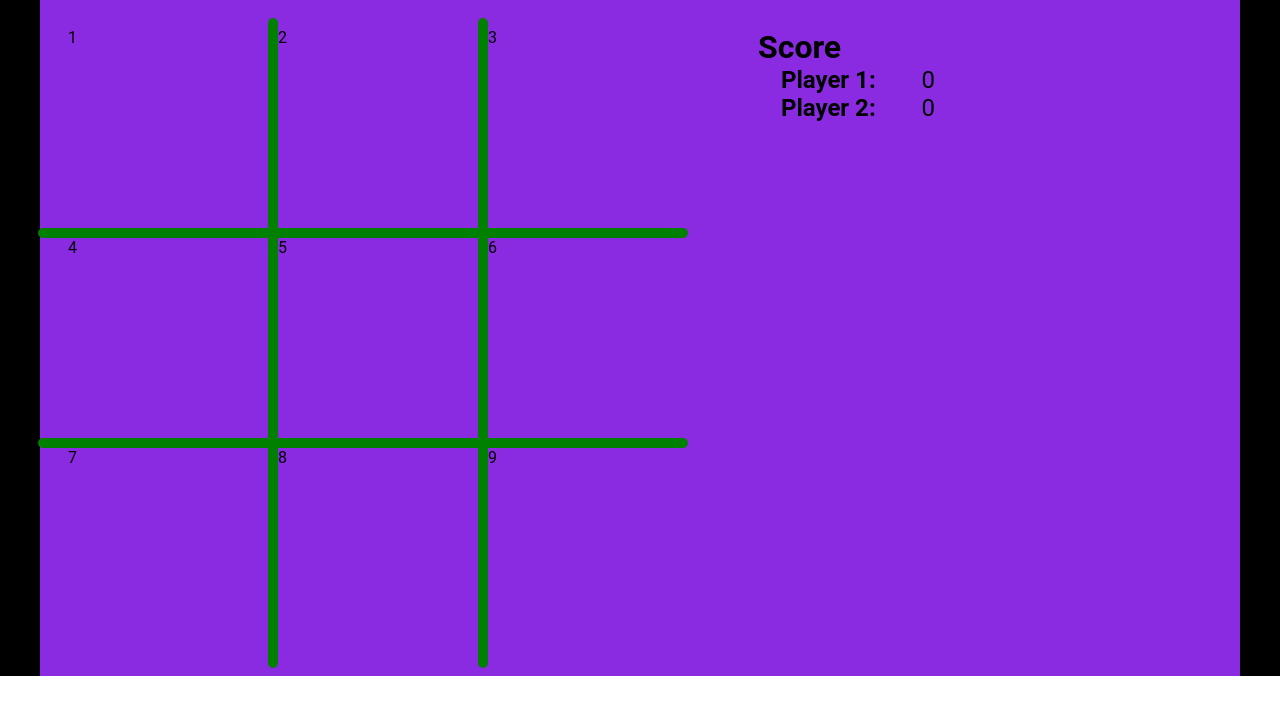
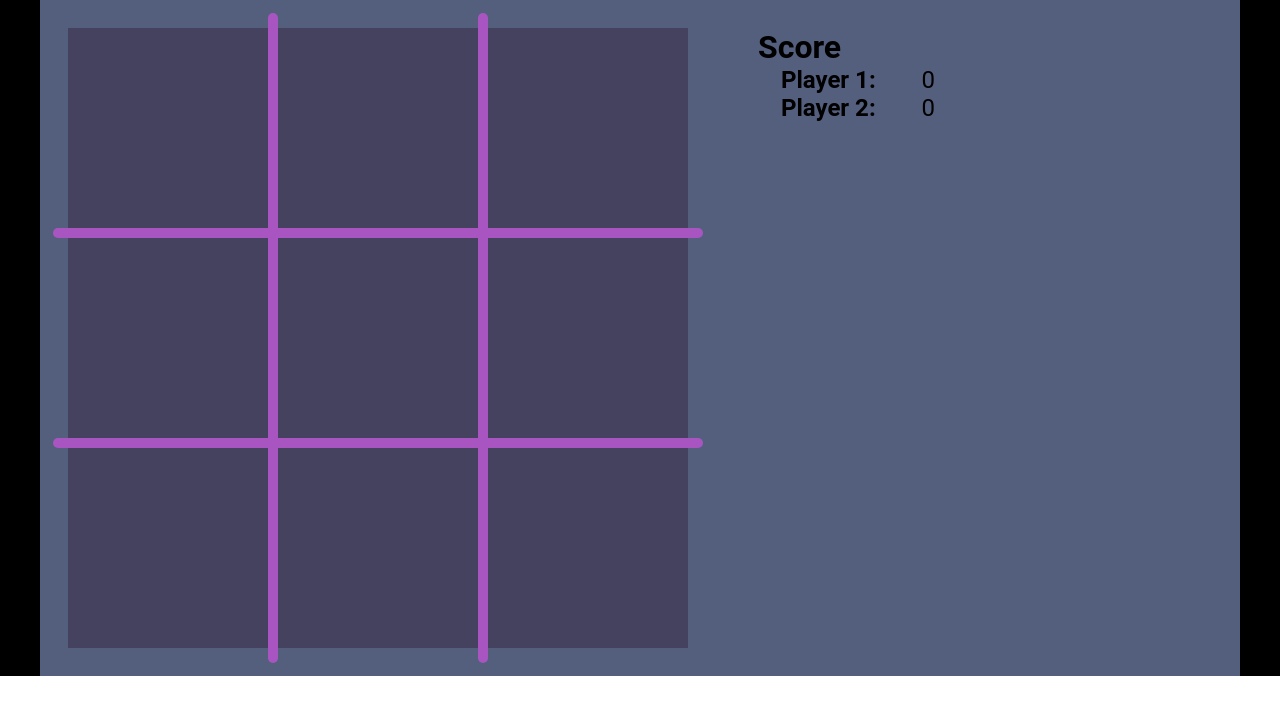
Before and after one commit to vmd94work/tic-tac, a React (Create React App) app: page / in a window 1280 px wide. Shown: the top 714 px of the page. Built offline with nearby package versions, Linux system fonts and the light colour scheme.

Commit message:
add square click funtion

```diff
--- a/package.json
+++ b/package.json
@@ -34,5 +34,9 @@
       "last 1 firefox version",
       "last 1 safari version"
     ]
-  }
+  },
+  "description": "This project was bootstrapped with [Create React App](https://github.com/facebook/create-react-app).",
+  "main": "index.js",
+  "author": "",
+  "license": "ISC"
 }
--- a/src/App.css
+++ b/src/App.css
@@ -15,29 +15,66 @@ li {
   display: flex;
   width: 1200px;
   padding: 0.5rem;
-  background-color: blueviolet;
+  background-color: #545f7d;
 }
+
+
+
+
+/* board */
 .board {
   width: 620px;
   height: 620px;
   margin: 20px;
   position: relative;
+  background-color: #44425e;
 }
 .board__items {
   display: grid;
   grid-template-columns: repeat(3, 1fr);
   grid-template-rows: repeat(3, 1fr);
-  grid-column-gap: 10px;
+  grid-column-gap: 9px;
   grid-row-gap: 10px;
-  z-index: 10;
+  position: relative;
+  cursor: pointer;
 }
-.board__item {
-  width: 200px;
-  height: 200px;
+
+.grid__block {
+  position: relative;
 }
-.board__item:hover {
-  background-color: aqua;
+.vertical {
+  display: flex;
+  flex-direction: row;
+  position: absolute;
+  top: -15px;
+  left: 200px;
 }
+.vl:nth-last-child(n + 2) {
+  border-left: 10px solid #a855c1;
+  margin-right: 200px;
+  height: 650px;
+  border-radius: 10px;
+}
+.horizontal {
+  display: flex;
+  flex-direction: row;
+  position: absolute;
+  transform: rotate(90deg);
+  top: 85px;
+  left: 100px;
+}
+.hz:nth-last-child(n + 2) {
+  border-left: 10px solid #a855c1;
+  height: 650px;
+  margin-right: 200px;
+  border-radius: 10px;
+}
+
+
+
+
+
+/* players */
 .players__block {
   margin: 20px 50px;
 }
@@ -52,34 +89,3 @@ li {
 .player__score {
   font-size: 1.5rem;
 }
-.board__grid {
-  position: relative;
-}
-.vertical {
-  display: flex;
-  flex-direction: row;
-  position: absolute;
-  top: -10px;
-  left: 200px;
-}
-.vl:nth-last-child(n + 2) {
-  border-left: 10px solid green;
-  margin-right: 200px;
-  height: 650px;
-  border-radius: 10px;
-}
-.horizontal {
-  display: flex;
-  flex-direction: row;
-  position: absolute;
-  transform: rotate(90deg);
-  top: 85px;
-  left: 85px;
-}
-
-.hz:nth-last-child(n + 2) {
-  border-left: 10px solid green;
-  height: 650px;
-  margin-right: 200px;
-  border-radius: 10px;
-}
--- a/src/App.js
+++ b/src/App.js
@@ -1,12 +1,21 @@
 import React from "react";
 import "./App.css";
+import Square from "./component/Square/Square";
+/* import Tac from './component/Tac/Tac.js'
+import Tic from './component/Tic/Tic.js' */
 
 function App() {
+
+/* const handleClick = () =>{
+  alert ('click')
+} */
+
   return (
     <div className="wrapper">
       <div className="game">
         <div className="board">
           <div className="board__grid">
+            <div className = 'grid__block'>
               <div className="vertical">
                 <div className="vl"></div>
                 <div className="vl"></div>
@@ -18,17 +27,18 @@ function App() {
                 <div className="hz"></div>
               </div>
             </div>
-          <ul className="board__items">
-            <li className="board__item">1</li>
-            <li className="board__item">2</li>
-            <li className="board__item">3</li>
-            <li className="board__item">4</li>
-            <li className="board__item">5</li>
-            <li className="board__item">6</li>
-            <li className="board__item">7</li>
-            <li className="board__item">8</li>
-            <li className="board__item">9</li>
-          </ul>
+          </div>
+          <div className="board__items">
+            <Square num={0} />
+            <Square num={1} />
+            <Square num={2} />
+            <Square num={3} />
+            <Square num={4} />
+            <Square num={5} />
+            <Square num={6} />
+            <Square num={7} />
+            <Square num={8} />
+          </div>
         </div>
         <div className="players__block">
           <h1 className="players__title">Score</h1>
--- /dev/null
+++ b/src/component/Square/Square.css
@@ -0,0 +1,7 @@
+.square{
+    width: 200px;
+    height: 200px;
+}
+.square:hover {
+    background-color: #3d3b55;
+  }
--- /dev/null
+++ b/src/component/Square/Square.js
@@ -0,0 +1,13 @@
+import React from 'react';
+import './Square.css'
+const Square = ({ num }) => {
+    const handleClick = (num) => {
+        alert(num)
+    }
+    return (
+        <div className = 'square' onClick ={() => handleClick(num)}>
+        </div>
+    );
+}
+
+export default Square;
--- /dev/null
+++ b/src/component/Tac/Tac.css
@@ -0,0 +1,6 @@
+.tac {
+    font-size: 200px;
+    color: #c4c4c4;
+    line-height: 100px;
+    text-align: center;
+}
--- /dev/null
+++ b/src/component/Tac/Tac.js
@@ -0,0 +1,11 @@
+import React from 'react';
+import './Tac.css'
+const Tac = () => {
+    return (
+        <div className = 'tac'>
+            <span>&#10005;</span>
+        </div>
+    );
+}
+
+export default Tac;
--- /dev/null
+++ b/src/component/Tic/Tic.css
@@ -0,0 +1,6 @@
+.tic{
+    width: 150px;
+    height: 150px;
+    border: 10px solid #c4c4c4;
+    border-radius: 75px;
+}
--- /dev/null
+++ b/src/component/Tic/Tic.js
@@ -0,0 +1,11 @@
+import React from 'react';
+import './Tic.css'
+
+const Tic = () => {
+    return (
+        <div className = 'tic'>
+        </div>
+    );
+}
+
+export default Tic;
```
Also changed, not shown: 1 other file (tests, documents, lock files or other folders). Lines whose indentation alone changed are shown as unchanged.
